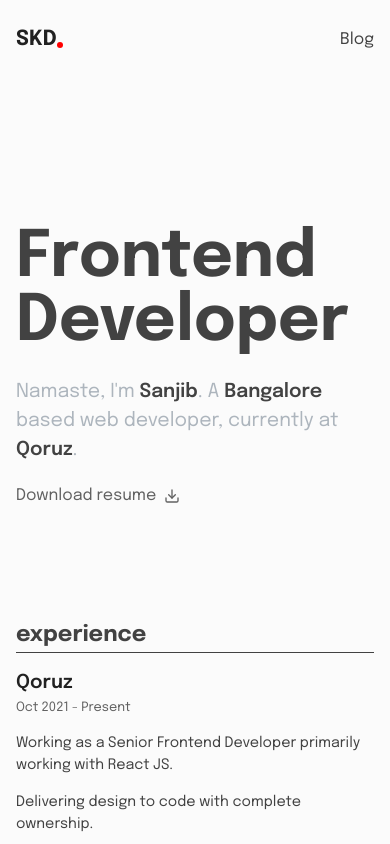
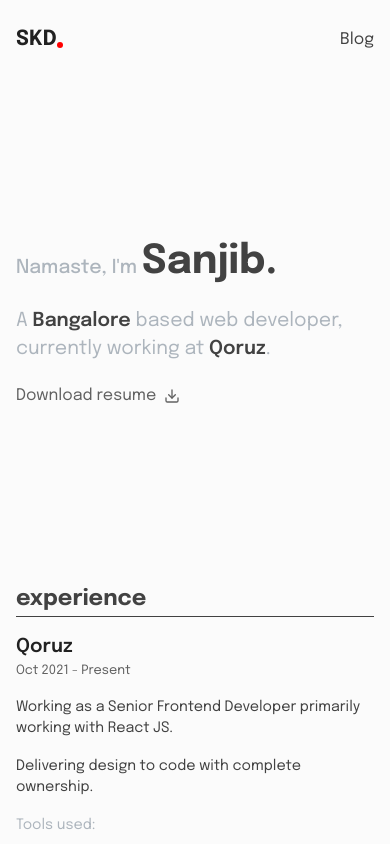
Before and after one commit to sanjibdey104/portfolio-v1, a Next.js app: page / in a window 390 px wide. Shown: the top 844 px of the page. Built offline with nearby package versions, Linux system fonts and the light colour scheme.

Commit message:
update: intro section update

```diff
--- a/pages/index.js
+++ b/pages/index.js
@@ -6,6 +6,7 @@ import Footer from "../components/layout/Footer";
 const Homepage = styled.main`
   display: flex;
   flex-direction: column;
+  gap: 48px;
 
   p,
   ul {
@@ -98,8 +99,17 @@ const Intro = styled.section`
   gap: 1.5rem;
 
   .hero-text {
-    font-size: clamp(4.5rem, 16vw, 6.5rem);
-    line-height: clamp(4.5rem, 16vw, 6.5rem);
+    color: var(--fg-lightest);
+    font-weight: 500;
+    font-size: 1.2rem;
+
+    p.dev-name {
+      display: inline-block;
+      color: var(--fg-light);
+      font-weight: 700;
+      font-size: clamp(2.5rem, 10vw, 3.5rem);
+      line-height: clamp(2.5rem, 10vw, 3.5rem);
+    }
   }
 
   .brief-intro-text {
@@ -140,12 +150,7 @@ const Intro = styled.section`
   }
 
   @media (max-width: 768px) {
-    height: 60vh;
-
-    .hero-text {
-      font-size: clamp(4rem, 14vw, 6rem);
-      line-height: clamp(4rem, 14vw, 6rem);
-    }
+    height: 50vh;
   }
 `;
 
@@ -153,12 +158,13 @@ const Home = () => {
   return (
     <Homepage>
       <Intro className="intro-section">
-        <h1 className="hero-text">Frontend Developer</h1>
+        <h1 className="hero-text">
+          <span>Namaste, I'm</span> <p className="dev-name">Sanjib.</p>
+        </h1>
 
         <div className="brief-intro-text">
-          Namaste, I'm <p className="dev-name">Sanjib</p>. A{" "}
-          <p className="location-name">Bangalore</p> based web developer,
-          currently at{" "}
+          A <p className="location-name">Bangalore</p> based web developer,
+          currently working at{" "}
           <a
             className="current-company"
             href="https://qoruz.com/"
```
